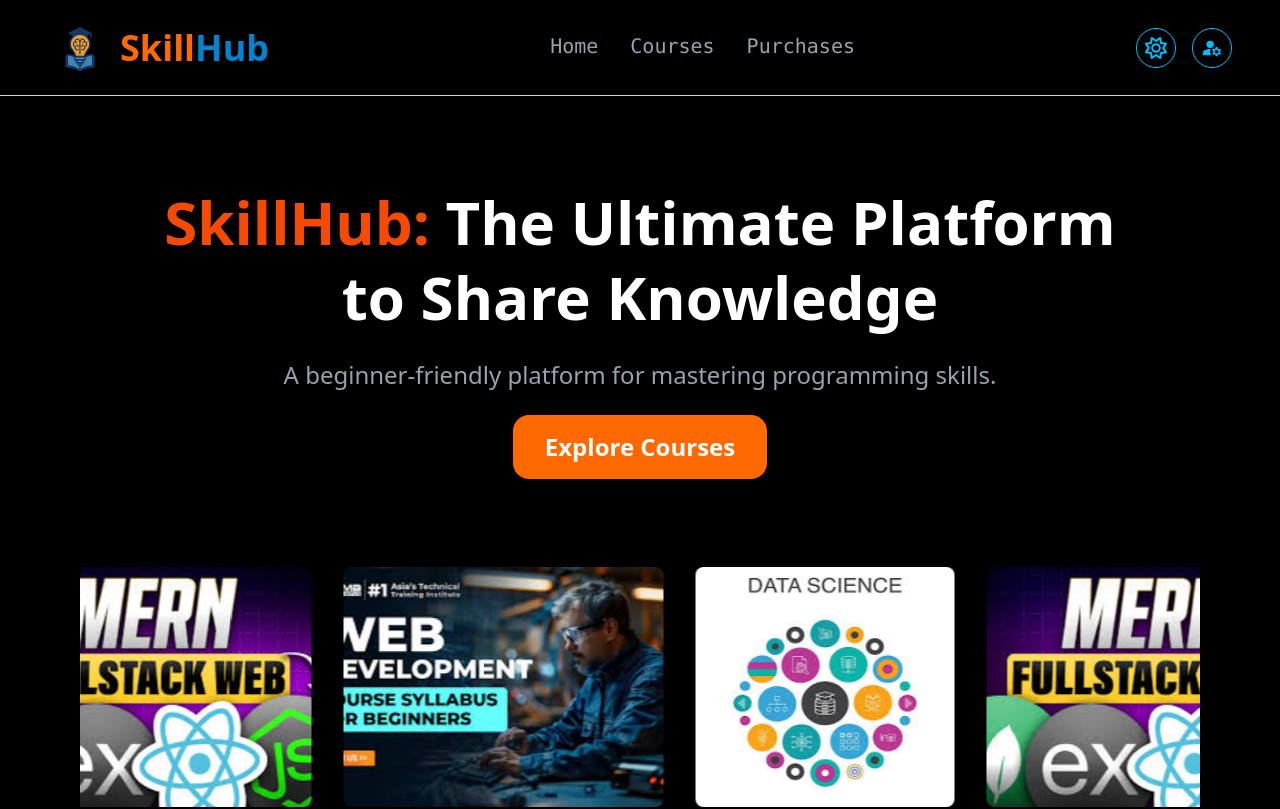
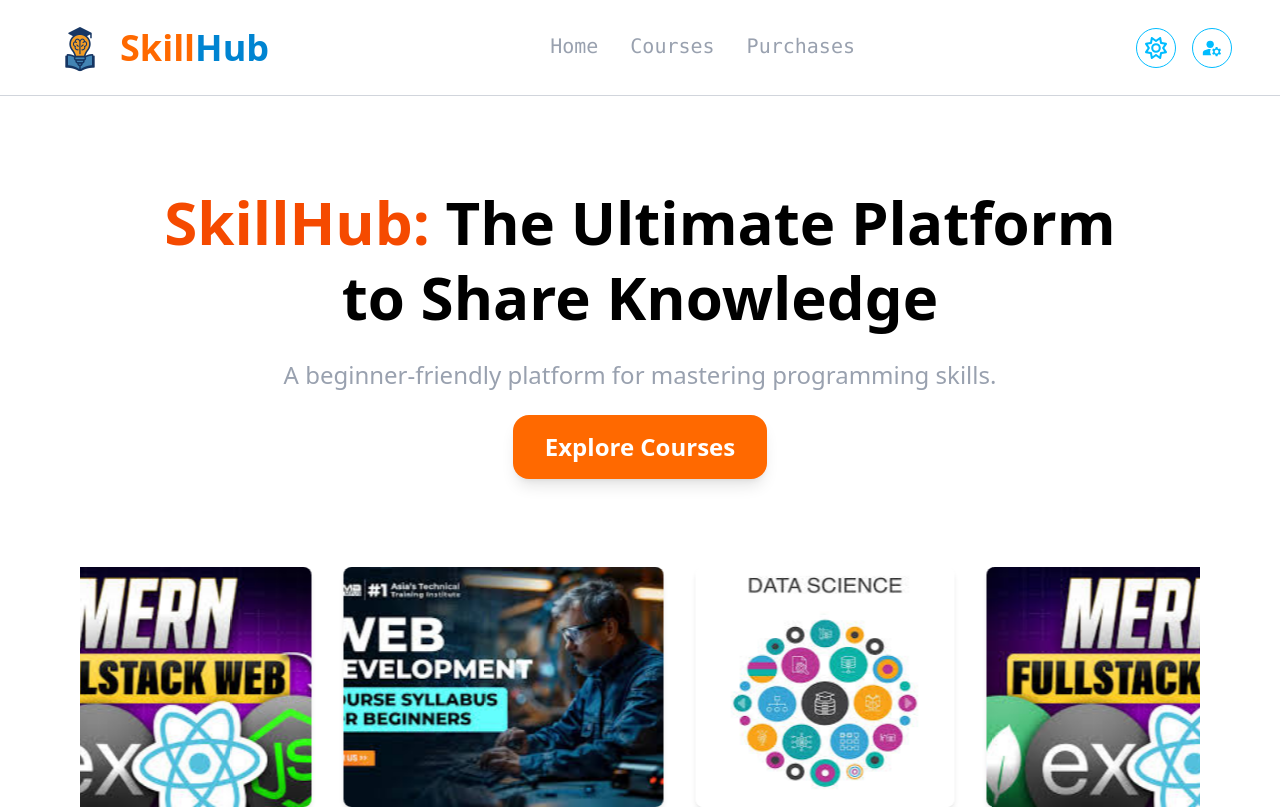
Before and after one commit to rashmi-ranjan-sahoo-dev/course_selling_app, a React (Vite) app in the folder frontend/: page / in a window 1280 px wide. Shown: the top 809 px of the page. Built offline with nearby package versions, Linux system fonts and the light colour scheme.

Commit message:
fixed theme feature

```diff
--- a/frontend/src/components/ContextAPI/AuthContext.jsx
+++ b/frontend/src/components/ContextAPI/AuthContext.jsx
@@ -1,12 +1,21 @@
-import React, { createContext, useState } from 'react'
+import React, { createContext, useEffect, useState } from 'react'
 
 export const AuthContext = createContext();
 
 export const AuthProvider  = ( {children}) => {
-    const [isDark,setIsDark] = useState(true)
+    const [isDark,setIsDark] = useState(localStorage.getItem("theme")|| "light")
     const [isLoggedIn,setIsLoggedIn] = useState(true)
     const [isActive,setIsActive] = useState(false);
     const [role,setRole] = useState("");
+
+   useEffect(()=>{
+    localStorage.setItem('theme', isDark);
+   },[isDark])
+
+
+
+
+
   return (
     <AuthContext.Provider
     value={{ isLoggedIn,setIsLoggedIn,isDark,setIsDark,isActive,setIsActive,role,setRole}}
--- a/frontend/src/components/Header/Header.jsx
+++ b/frontend/src/components/Header/Header.jsx
@@ -7,14 +7,25 @@ import { AuthContext } from "../ContextAPI/AuthContext";
 import Auth from "../Auth/Auth";
 import Logout from "../Logout/Logout";
 import { Link } from "react-router-dom";
+// import { useContext } from "react";
+// import { AuthContext } from "../ContextAPI/AuthContext";
 ;
 const Header = () => {
   const [isMobileMenuOpen, setIsMobileMenuOpen] = useState(false);
   const { isDark, setIsDark, isActive, setIsActive, isLoggedIn, role } = useContext(AuthContext);
 
+
+
   function toggleIsDark() {
-    setIsDark(!isDark);
+    if(isDark !== "dark"){
+      setIsDark("dark");
+      localStorage.setItem("theme",isDark);
+    }else{
+      setIsDark("light")
+    }
   }
+
+
 
   function toggleIsActive() {
     setIsActive(!isActive);
@@ -24,8 +35,8 @@ const Header = () => {
     setIsMobileMenuOpen(!isMobileMenuOpen);
   }
 
-  console.log(isActive);
-  console.log(isLoggedIn);
+  // console.log(isActive);
+  // console.log(isLoggedIn);
 
   return (
     <nav className='h-16 sm:h-20 md:h-24 w-full flex items-center justify-between px-4 sm:px-6 md:px-8 lg:px-12 border-b border-gray-300  relative'>
--- a/frontend/src/main.jsx
+++ b/frontend/src/main.jsx
@@ -5,7 +5,7 @@ import { AuthProvider } from './components/ContextAPI/AuthContext'
 import App from './App'
 
 createRoot(document.getElementById('root')).render(
-  <AuthProvider>
+  <AuthProvider >
       <App />
   </AuthProvider>
 )
--- a/frontend/src/pages/Main.jsx
+++ b/frontend/src/pages/Main.jsx
@@ -10,7 +10,7 @@ import Footer from '../components/Footer/Footer'
 const Main = () => {
   const {isDark} = useContext(AuthContext)
   return (
-    <div className= {`h-full w-full ${isDark ? "bg-black text-white" : "bg-white text-black"}`}>
+    <div id='rinku' className= {`h-full w-full ${isDark === 'dark' ? "bg-black text-white" : "bg-white text-black"}`}>
       <Header/>
       <Body/>
       <Outlet/>
```
